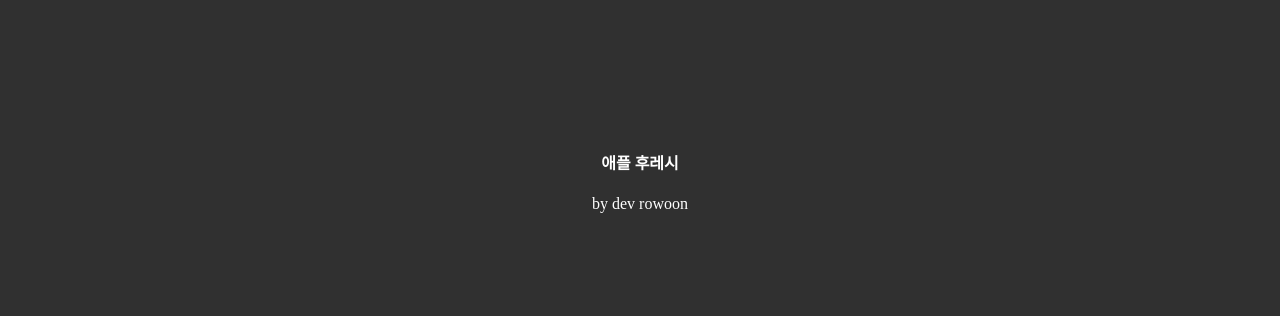
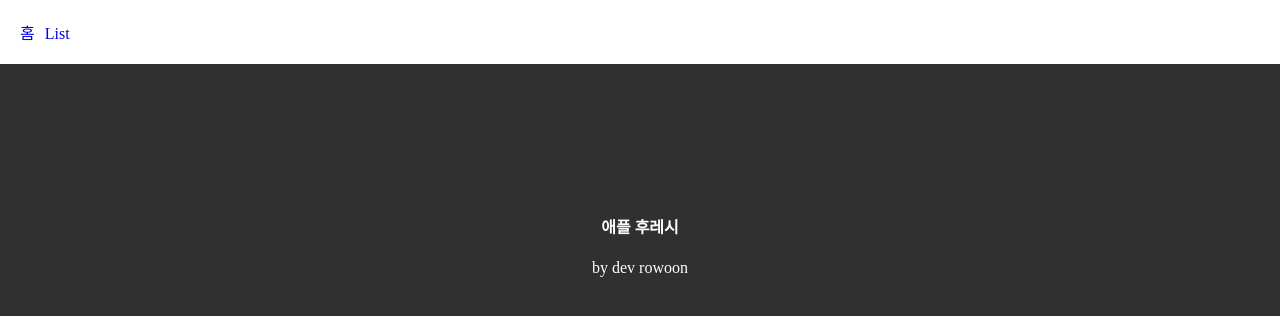
Before and after one commit to rowooncoding/next-fresh, a Next.js app: page / in a window 1280 px wide. Shown: the top 316 px of the page. Built offline with nearby package versions, Linux system fonts and the light colour scheme.

Commit message:
[docs] 네비 바 만들기 [feat] link 연결

```diff
--- a/app/globals.css
+++ b/app/globals.css
@@ -21,3 +21,12 @@ body {
   padding: 20px;
   border-radius: 5px;
 }
+
+.navbar {
+  background: white;
+  padding: 20px;
+}
+.navbar a {
+  margin-right: 10px;
+  text-decoration: none;
+}
--- a/app/page.js
+++ b/app/page.js
@@ -1,12 +1,16 @@
-import Image from "next/image";
 import { Inter } from "next/font/google";
 import styles from "./page.module.css";
+import Link from "next/link";
 
 const inter = Inter({ subsets: ["latin"] });
 
 export default function Home() {
   return (
     <div>
+      <div className="navbar">
+        <Link href="/">홈</Link>
+        <Link href="/list">List</Link>
+      </div>
       <h4 className="title">애플 후레시</h4>
       <p className="title-sub">by dev rowoon</p>
     </div>
```
